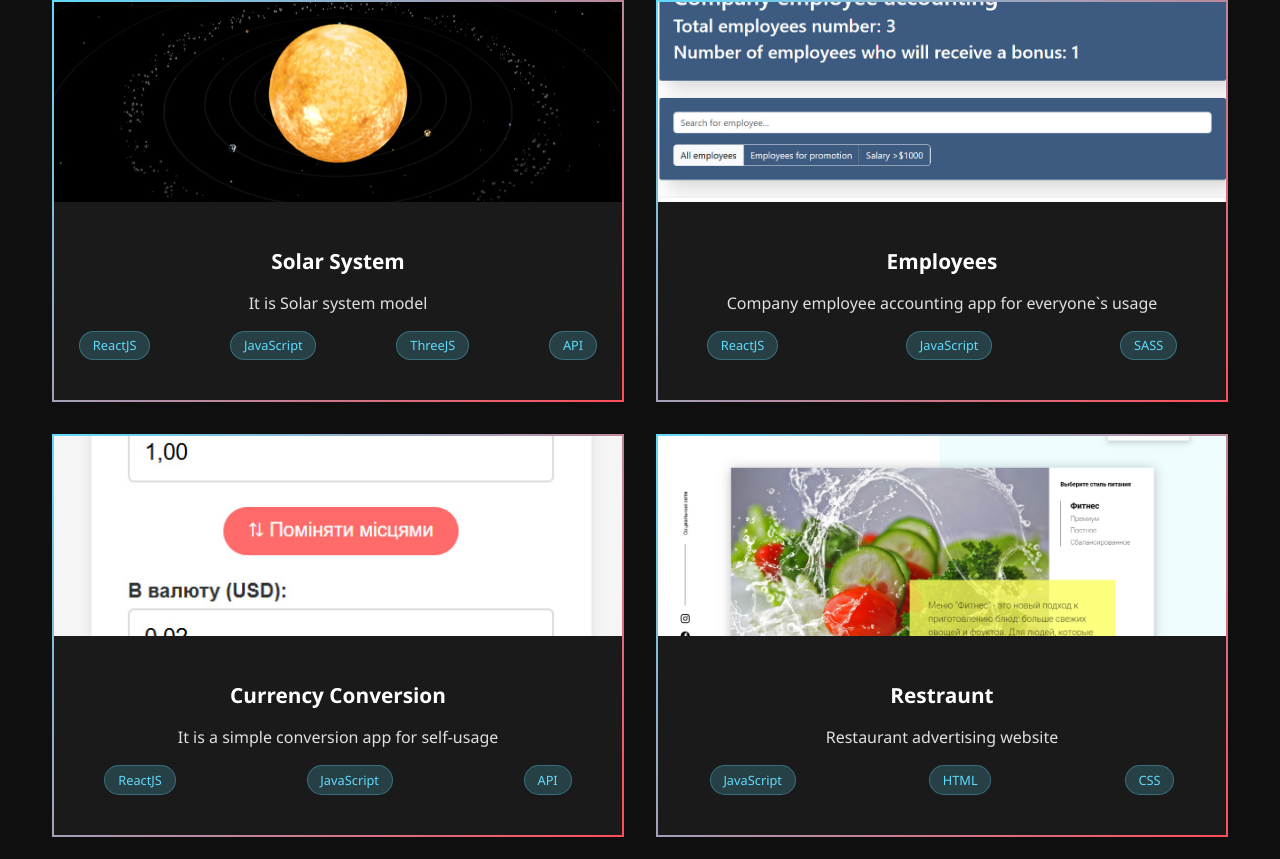
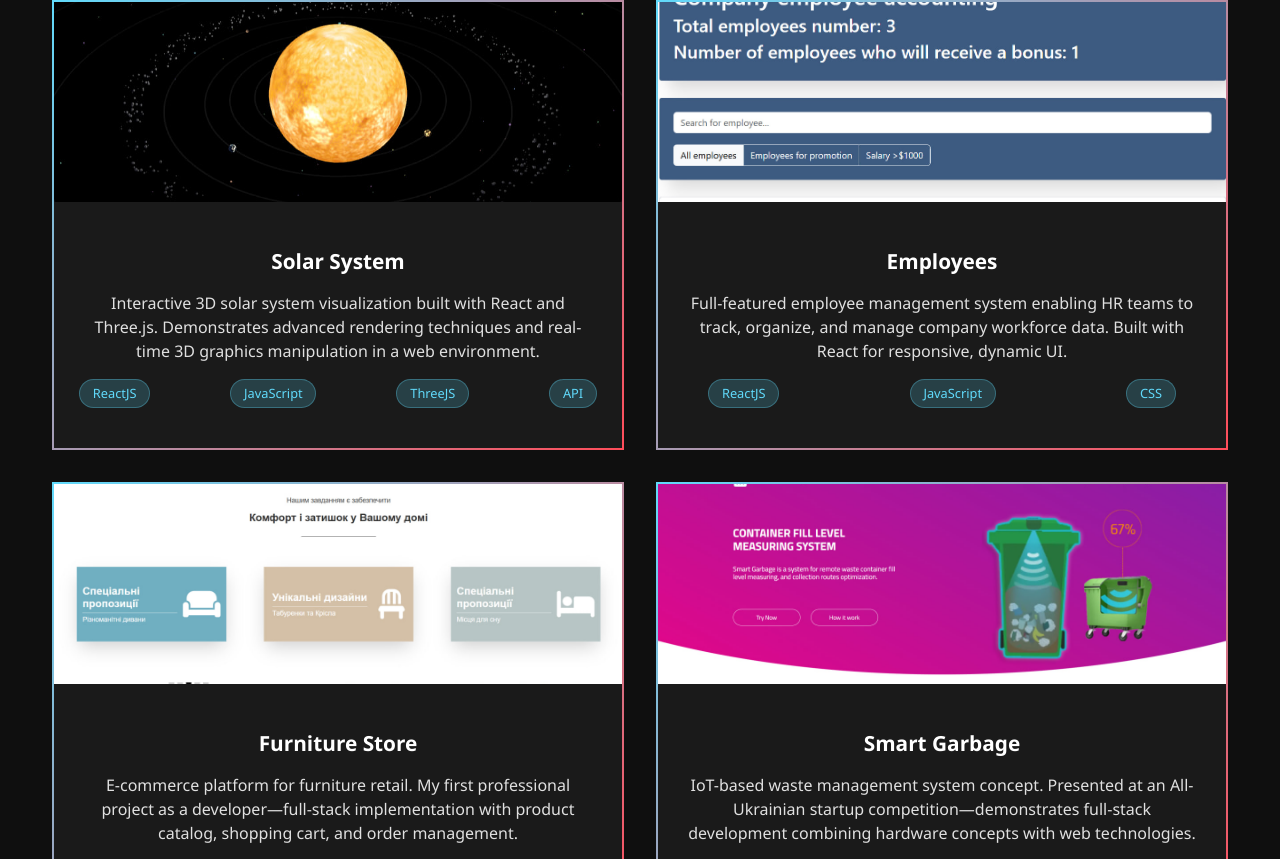
Before and after one commit to ArMoRi1/react-portfolio, a React (Vite) app: page / in a window 1280 px wide. Shown: the part 1933-2792 px from the top of the page. Built offline with nearby package versions, Linux system fonts and the light colour scheme.

Commit message:
Phase 1: Move EmailJS credentials to .env, improve project descriptions, remove weak projects

```diff
--- a/src/components/Contact/Contact.tsx
+++ b/src/components/Contact/Contact.tsx
@@ -27,10 +27,10 @@ const Contact = () => {
 
         try {
             const result = await emailjs.sendForm(
-                'service_ArtPortfolio',
-                'template_ArtPortfolio',
+                import.meta.env.VITE_EMAILJS_SERVICE_ID,
+                import.meta.env.VITE_EMAILJS_TEMPLATE_ID,
                 form.current!,
-                '4oz-FDBfb7C1j37cy'
+                import.meta.env.VITE_EMAILJS_PUBLIC_KEY
             );
 
             console.log('Email sent successfully:', result.text);
--- a/src/components/Projects/Projects.tsx
+++ b/src/components/Projects/Projects.tsx
@@ -6,7 +6,7 @@ const Projects = () => {
         {
             id: 1,
             title: "Solar System",
-            description: "It is Solar system model",
+            description: "Interactive 3D solar system visualization built with React and Three.js. Demonstrates advanced rendering techniques and real-time 3D graphics manipulation in a web environment.",
             githubLink: "https://github.com/ArMoRi1/react-solar-system",
             webLink : "https://armori1.github.io/react-solar-system/",
             image: `${import.meta.env.BASE_URL}project-images/solar-system.jpg`,
@@ -15,74 +15,38 @@ const Projects = () => {
         {
             id: 2,
             title: "Employees",
-            description: "Company employee accounting app for everyone`s usage",
+            description: "Full-featured employee management system enabling HR teams to track, organize, and manage company workforce data. Built with React for responsive, dynamic UI.",
             githubLink: "https://github.com/ArMoRi1/react-employees",
             webLink : "https://armori1.github.io/react-employees/",
             image: `${import.meta.env.BASE_URL}project-images/react-employees.jpg`,
-            technologies: ["ReactJS", "JavaScript", "SASS"]
+            technologies: ["ReactJS", "JavaScript", "CSS"]
         },
         {
             id: 3,
-            title: "Currency Conversion",
-            description: "It is a simple conversion app for self-usage",
-            githubLink: "https://github.com/ArMoRi1/react-currency-conversion",
-            webLink : "https://armori1.github.io/react-currency-conversion/",
-            image: `${import.meta.env.BASE_URL}project-images/currency-conversion.jpg`,
-            technologies: ["ReactJS", "JavaScript", "API"]
+            title: "Furniture Store",
+            description: "E-commerce platform for furniture retail. My first professional project as a developer—full-stack implementation with product catalog, shopping cart, and order management.",
+            githubLink: "https://github.com/ArMoRi1/furniture.local",
+            webLink : "https://github.com/ArMoRi1/furniture.local",
+            image: `${import.meta.env.BASE_URL}project-images/Furniture-Store.jpg`,
+            technologies: ["JavaScript", "PHP", "MySQL", "SQL"]
         },
         {
             id: 4,
-            title: "Restraunt",
-            description: "Restaurant advertising website",
-            githubLink: "https://github.com/ArMoRi1/Restraunt",
-            webLink : "https://armori1.github.io/Restraunt/",
-            image: `${import.meta.env.BASE_URL}project-images/Restraunt.jpg`,
-            technologies: ["JavaScript", "HTML", "CSS"]
+            title: "Smart Garbage",
+            description: "IoT-based waste management system concept. Presented at an All-Ukrainian startup competition—demonstrates full-stack development combining hardware concepts with web technologies.",
+            githubLink: "https://github.com/ArMoRi1/Smart_garbage",
+            webLink : "https://github.com/ArMoRi1/Smart_garbage",
+            image: `${import.meta.env.BASE_URL}project-images/Smart_garbage.jpg`,
+            technologies: ["JavaScript", "API", "PHP", "MySQL"]
         },
         {
             id: 5,
-            title: "Furniture Store",
-            description: "It is my first store app for my first job as a programmer",
-            githubLink: "https://github.com/ArMoRi1/furniture.local",
-            webLink : "https://furniture-comfort.is-great.net/",
-            image: `${import.meta.env.BASE_URL}project-images/Furniture-Store.jpg`,
-            technologies: ["JavaScript", "PHP", "phpMyAdmin", "SQL"]
-        },
-        {
-            id: 6,
-            title: "Smart Garbage",
-            description: "It was an idea of a start-up what was presented on a All-Ukrainian competition",
-            githubLink: "https://github.com/ArMoRi1/Smart_garbage",
-            webLink : "https://smart-trash.great-site.net/",
-            image: `${import.meta.env.BASE_URL}project-images/Smart_garbage.jpg`,
-            technologies: ["JavaScript", "API", "PHP", "SQL"]
-        },
-        {
-            id: 7,
-            title: "TravelIn",
-            description: "The simplest site about travel tours",
-            githubLink: "https://github.com/ArMoRi1/travel.local",
-            webLink : "https://travelin.great-site.net/",
-            image: `${import.meta.env.BASE_URL}project-images/TravelIn.jpg`,
-            technologies: ["JavaScript", "PHP", "SQL", "phpMyAdmin"]
-        },
-        {
-            id: 8,
             title: "ThreeJS Earth Model",
-            description: "Basic ThreeJS project that represents planet Earth",
+            description: "Advanced 3D Earth visualization using Three.js with realistic rendering. Showcases proficiency in WebGL, 3D transformations, and complex graphics programming.",
             githubLink: "https://github.com/ArMoRi1/real-earth/",
             webLink : "https://armori1.github.io/real-earth/",
             image: `${import.meta.env.BASE_URL}project-images/real-earth.jpg`,
             technologies: ["JavaScript", "ThreeJS", "CSS"]
-        },
-        {
-            id: 9,
-            title: "Translator",
-            description: "Simple translator app",
-            githubLink: "https://github.com/ArMoRi1/TranslateRT",
-            webLink : "https://armori1.github.io/TranslateRT/",
-            image: `${import.meta.env.BASE_URL}project-images/TranslateRT.jpg`,
-            technologies: ["JavaScript", "API", "CSS"]
         }
     ];
 
```
Also changed, not shown: 25 other files (tests, documents, lock files or other folders).
